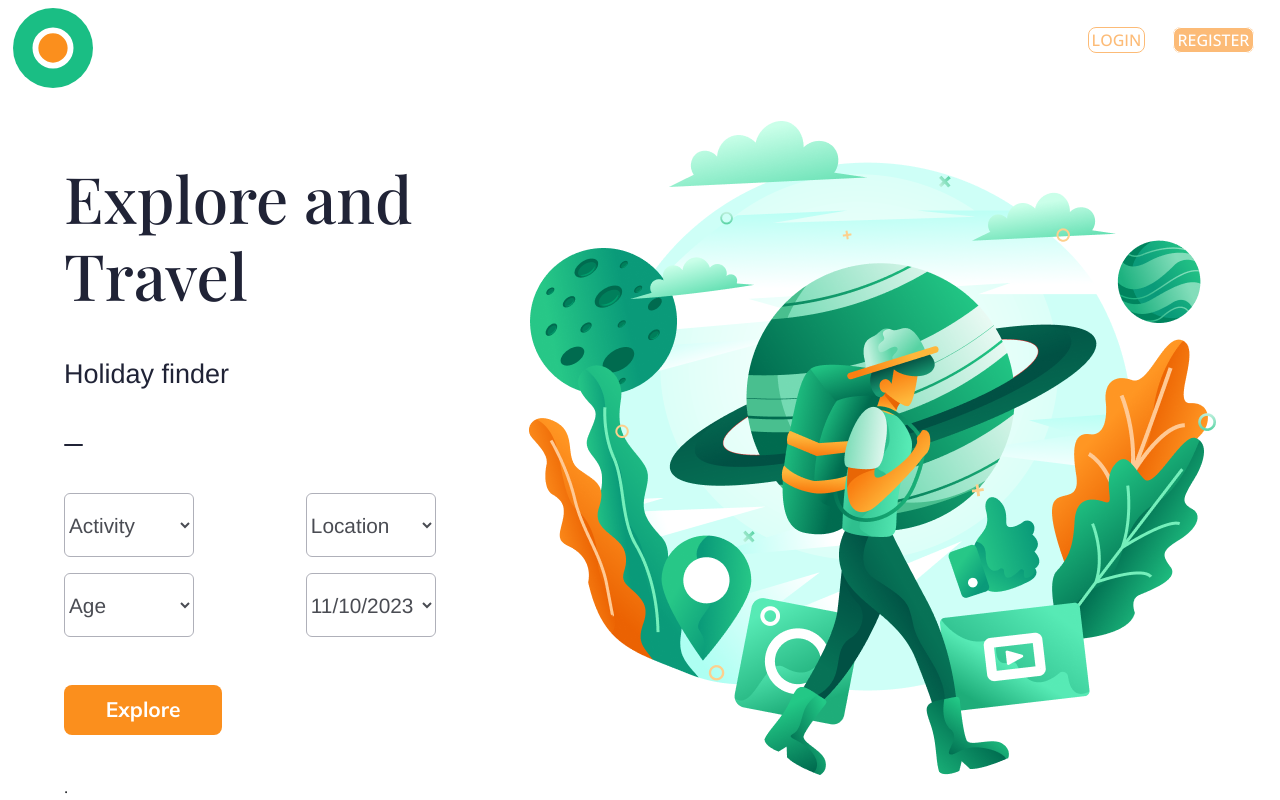
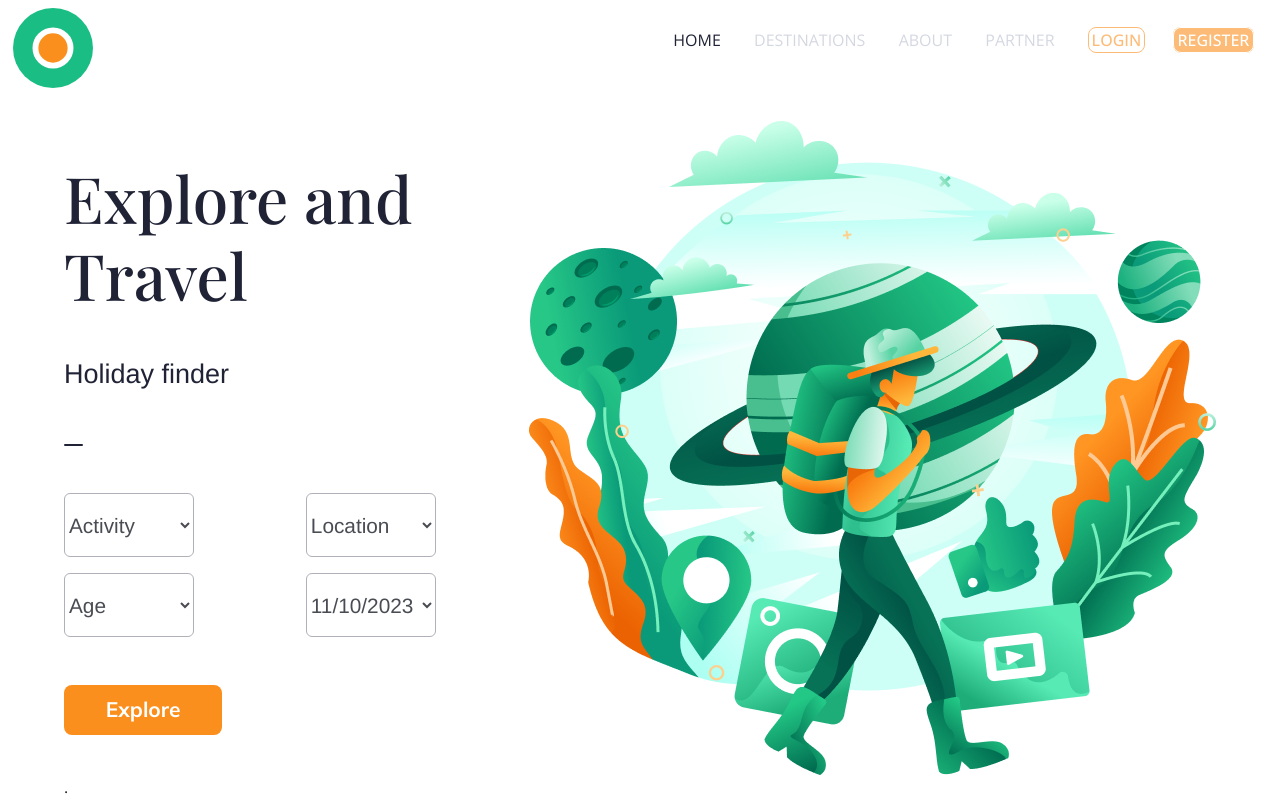
Before and after one commit to mr-abdellah/Tour-landing-page, a React (Create React App) app: page / in a window 1280 px wide. Shown: the top 800 px of the page. Built offline with nearby package versions, Linux system fonts and the light colour scheme; a web font is replaced by a local one.

Commit message:
fix styling

```diff
--- a/src/styles/navbar.css
+++ b/src/styles/navbar.css
@@ -34,13 +34,13 @@ nav {
 .nav-links li a {
     text-decoration: none;
     margin: 0 0.7vw;
-    color: #fff;
+    color: #B8BECD;
     opacity: 0.6;
 }
 
 .nav-links li a.active {
     opacity: 1;
-    color: #fff;
+    color: #202336;
 }
 
 .nav-links li {
@@ -174,6 +174,13 @@ nav {
 
     .nav-links li a {
         font-size: 1.6rem;
+        color: #fff;
+        opacity: 1;
+    }
+
+    .nav-links li a.active {
+        color: #fff;
+        opacity: 1;
     }
 
     .nav-links li:nth-child(1) {
```
